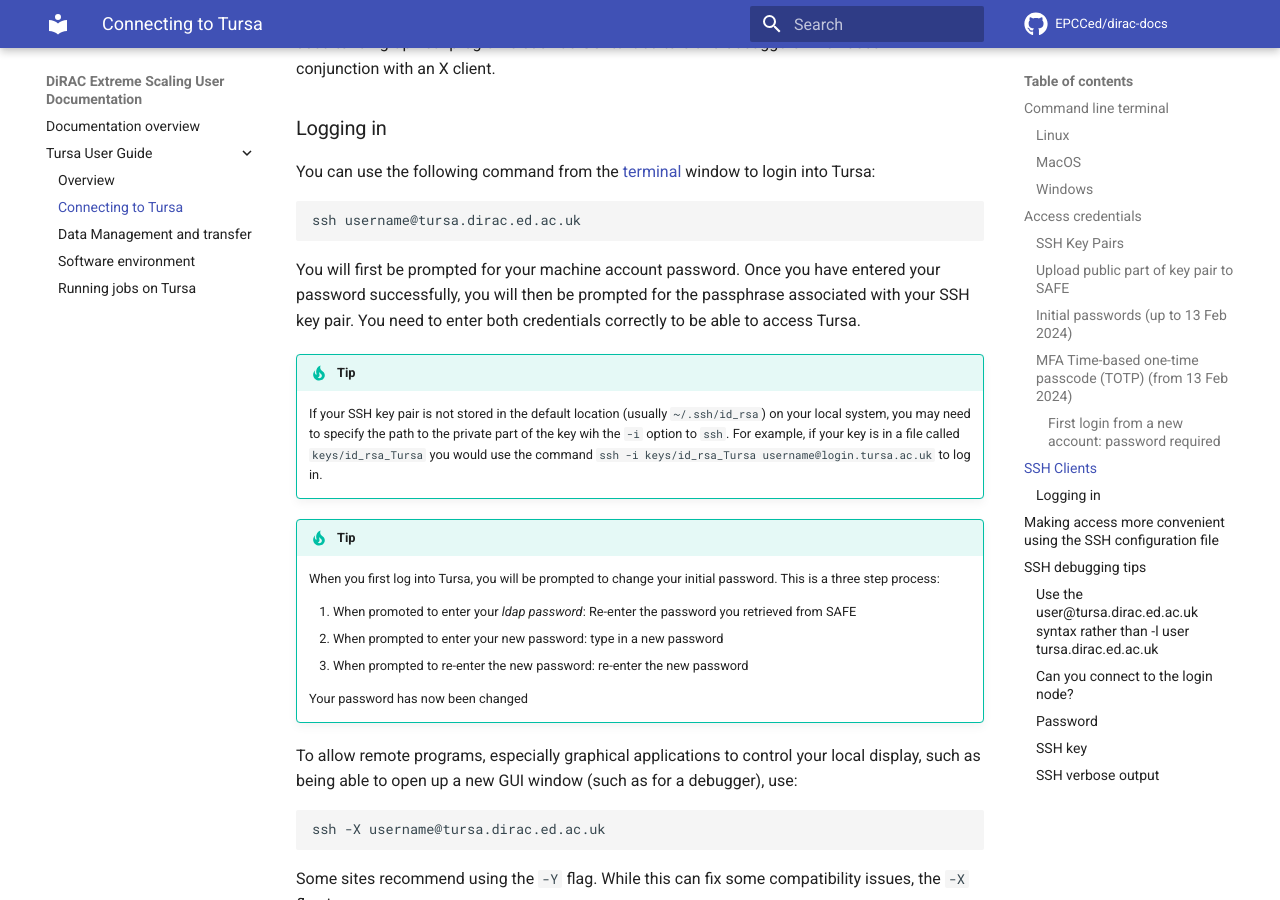
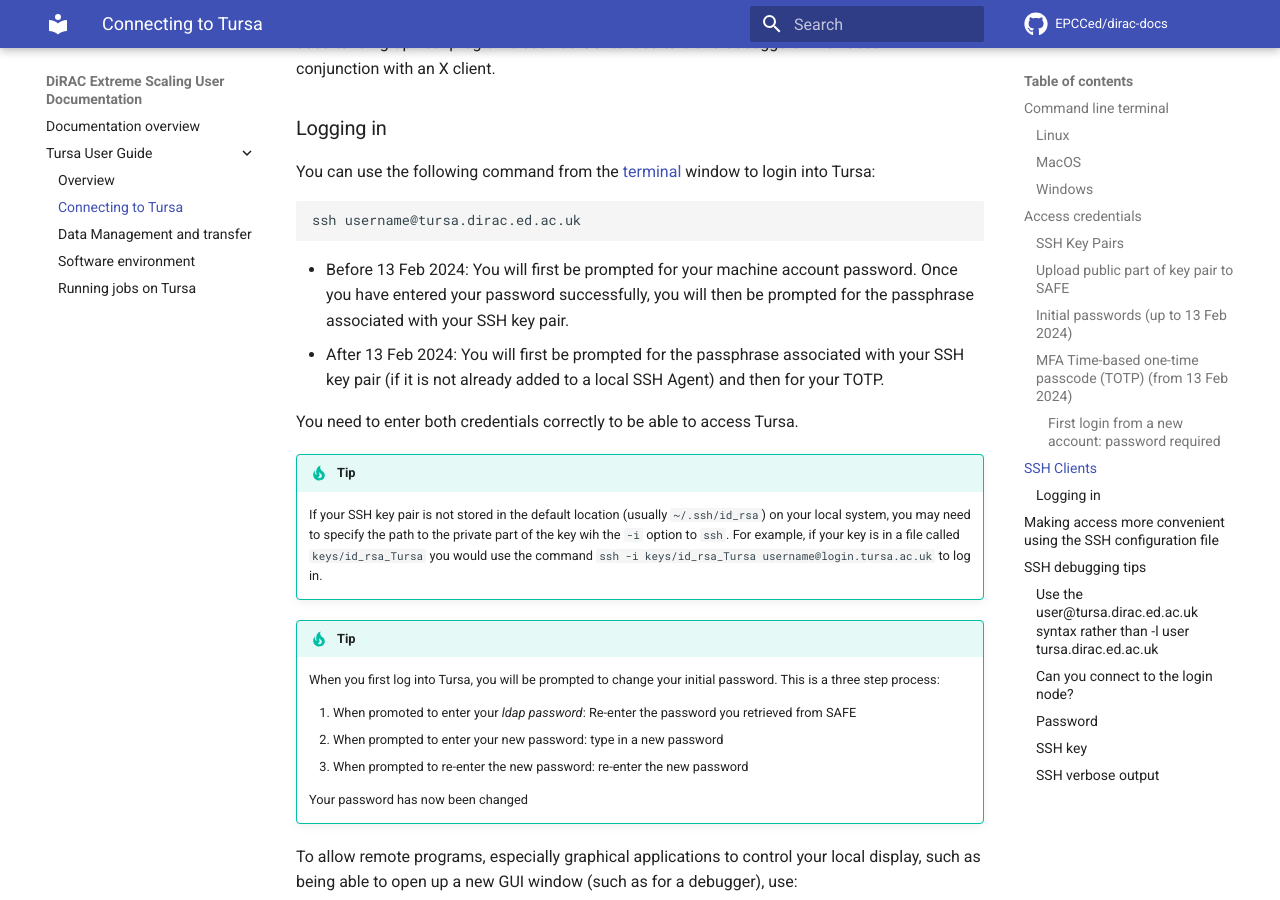
Before and after one commit to EPCCed/dirac-docs, an MkDocs documentation site: the page built from docs/tursa-user-guide/connecting.md, in a window 1280 px wide and 900 px high, scrolled down 4148 px. Built offline with MkDocs 1.6.1 and Material for MkDocs 9.7.7, drawn with Linux system fonts in a browser that asks for light colours; comment, search, counter and statistics services are not loaded.

Commit message:
Update connecting.md

```diff
--- a/docs/tursa-user-guide/connecting.md
+++ b/docs/tursa-user-guide/connecting.md
@@ -160,7 +160,11 @@
 
     ssh username@tursa.dirac.ed.ac.uk
 
-You will first be prompted for your machine account password. Once you have entered your password successfully, you will then be prompted for the passphrase associated with your SSH key pair. You need to enter both credentials correctly to be able to access Tursa.
+
+* Before 13 Feb 2024: You will first be prompted for your machine account password. Once you have entered your password successfully, you will then be prompted for the passphrase associated with your SSH key pair.
+* After 13 Feb 2024: You will first be prompted for the passphrase associated with your SSH key pair (if it is not already added to a local SSH Agent) and then for your TOTP.
+
+You need to enter both credentials correctly to be able to access Tursa.
 
 !!! tip
     If your SSH key pair is not stored in the default location (usually
```
